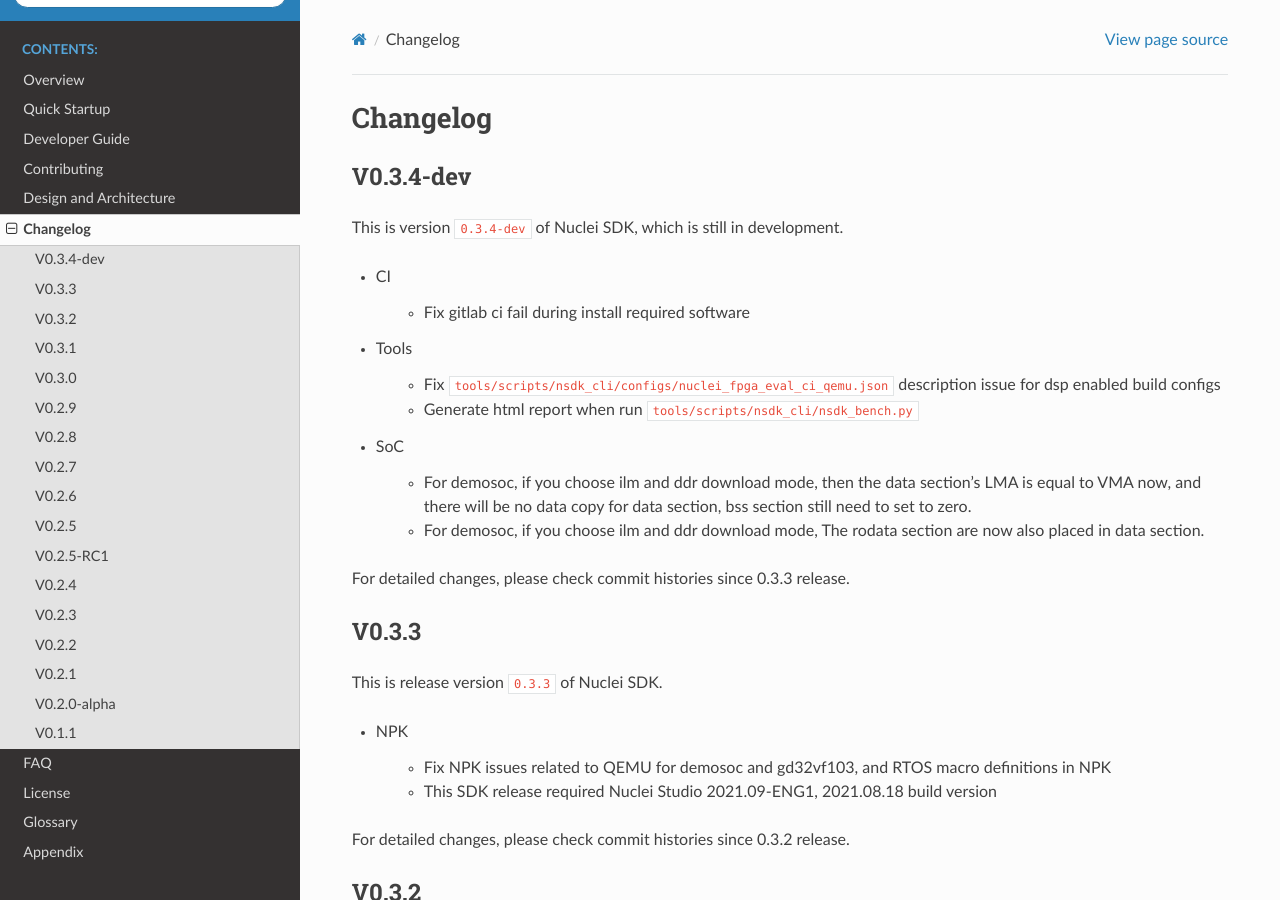
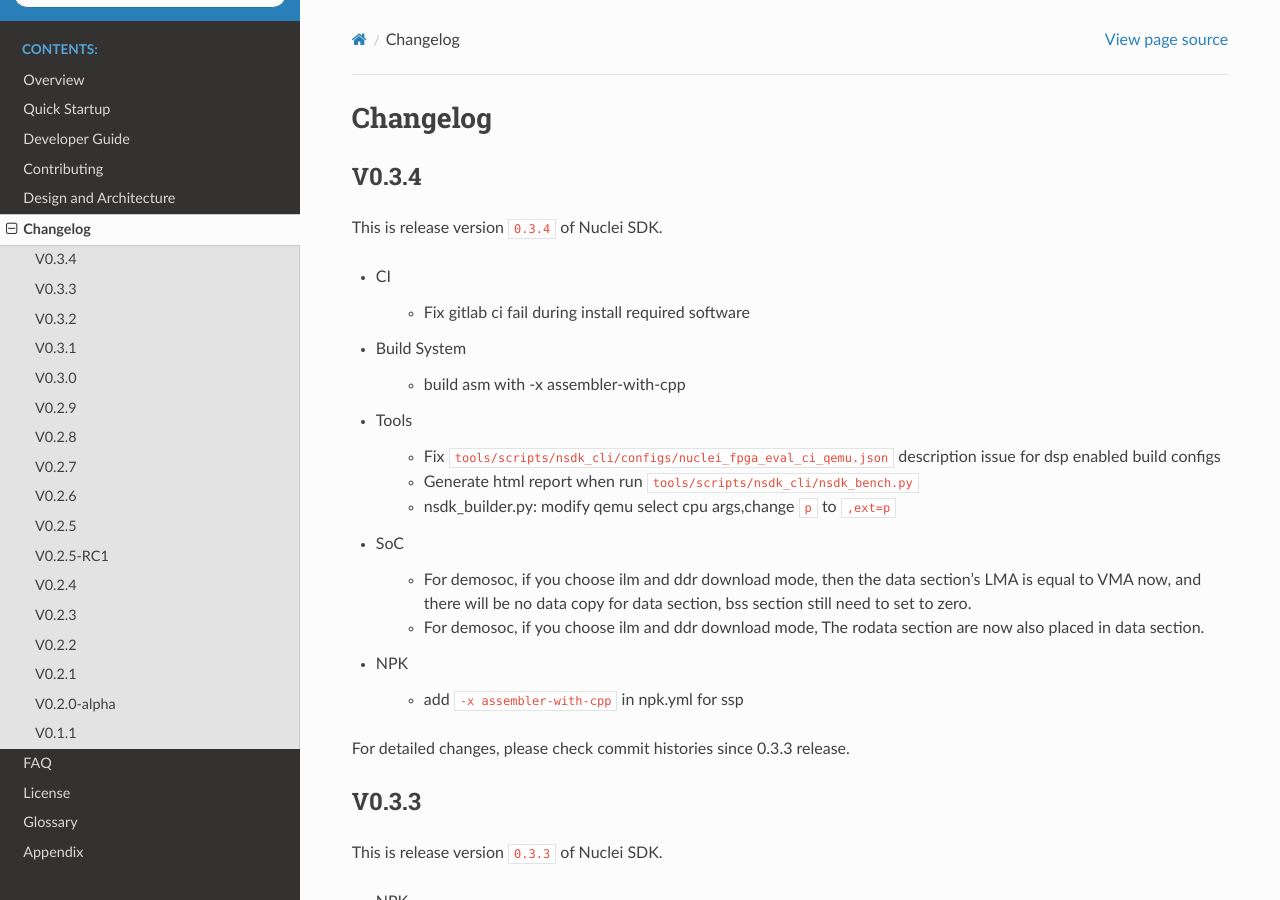
Before and after one commit to Nuclei-Software/nuclei-sdk, a Sphinx documentation site: the page built from doc/source/changelog.rst, in a window 1280 px wide and 900 px high. Built offline with Sphinx 7.4.7 and the Read the Docs theme 2.0.0, drawn with Linux system fonts in a browser that asks for light colours.

Commit message:
doc: update changelog for 0.3.4
Signed-off-by: Huaqi Fang <578567190@qq.com>

```diff
--- a/doc/source/changelog.rst
+++ b/doc/source/changelog.rst
@@ -3,25 +3,34 @@
 Changelog
 =========
 
-V0.3.4-dev
-----------
+V0.3.4
+------
 
-This is version ``0.3.4-dev`` of Nuclei SDK, which is still in development.
+This is release version ``0.3.4`` of Nuclei SDK.
 
 * CI
 
     - Fix gitlab ci fail during install required software
 
+* Build System
+
+    - build asm with -x assembler-with-cpp
+
 * Tools
 
     - Fix ``tools/scripts/nsdk_cli/configs/nuclei_fpga_eval_ci_qemu.json`` description issue for dsp enabled build configs
     - Generate html report when run ``tools/scripts/nsdk_cli/nsdk_bench.py``
+    - nsdk_builder.py: modify qemu select cpu args,change ``p`` to ``,ext=p``
 
 * SoC
 
     - For demosoc, if you choose ilm and ddr download mode, then the data section's LMA is equal to VMA now, and there
       will be no data copy for data section, bss section still need to set to zero.
     - For demosoc, if you choose ilm and ddr download mode, The rodata section are now also placed in data section.
+
+* NPK
+
+    - add ``-x assembler-with-cpp`` in npk.yml for ssp
 
 
 For detailed changes, please check commit histories since 0.3.3 release.
--- a/doc/source/conf.py
+++ b/doc/source/conf.py
@@ -21,10 +21,10 @@
 author = 'Nuclei'
 
 # The short X.Y version
-version = '0.3.4-dev'
+version = '0.3.4'
 
 # The full version, including alpha/beta/rc tags
-release = '0.3.4-dev'
+release = '0.3.4'
 
 # -- General configuration ---------------------------------------------------
 
```
